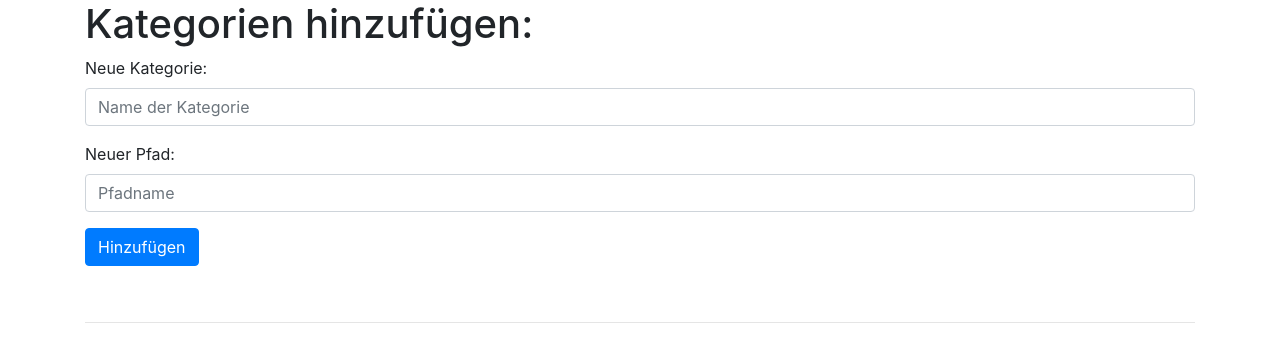
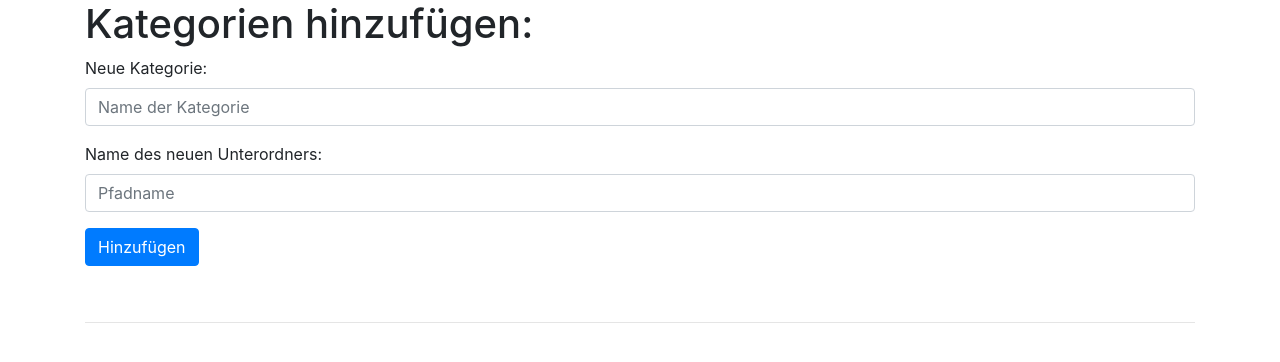
Before and after one commit to Dirki74/dms, a Flask app: page /add_cat in a window 1280 px wide. Shown: the part 56-418 px from the top of the page. Run offline with Flask 2, Linux system fonts and the light colour scheme; the visitor is signed in with stand-in values (Sample User, id 1); some libraries are stand-ins or nearby versions.

Commit message:
Version 1.0

```diff
--- a/app.py
+++ b/app.py
@@ -18,6 +18,9 @@ import io
 #  Privatsphäre in einzelansicht berücksichtigen
 #  Privatsphäre in Download berücksichtigen
 #  Suche in welcome mit Privatsphäre komplettieren
+#  in  Dateiauswahl Auswahl auf erlaubte Dateien beschränken. Ansatz: str = ','.join(ext)
+#  Fehler bei Anlegen einer bereits vorhandenen Kategorie entfernen
+#  Bei Kategorie löschen "Bitte Auswählen" in "vorhandene Dateien löschen" ändern und entsprechende Funktion einfügen
 
 
 app = Flask(__name__)
@@ -758,23 +761,40 @@ def welcome():
                 docs1 = c.fetchall()
 
         else:
-            params = (searchstring, cats)
-            sql = """SELECT * FROM docs WHERE LOWER (keywords) like ? and category is ?"""
+            #TODO
+            # Aktuell ein Bug, der alle Dokumente Ausgibt, obwohl Keyword oder docname nicht passen
+            params = (name, searchstring, cats)
+            # sql = """SELECT * FROM docs WHERE LOWER (keywords) like ? and category is ?"""
+            sql = """SELECT * FROM (SELECT * FROM docs WHERE owner = ? OR private = 0) WHERE LOWER (keywords) like ? AND category IS ?"""
             c.execute(sql, params)
             docs = c.fetchall()
-            sql = """SELECT * FROM docs WHERE LOWER (doc_name) like ? and category is ?"""
+            # sql = """SELECT * FROM docs WHERE LOWER (doc_name) like ? and category is ?"""
+            sql = """SELECT * FROM (SELECT * FROM docs WHERE owner = ? OR private = 0) WHERE LOWER (doc_name) like ? AND category IS ?"""
             c.execute(sql, params)
             docs1 = c.fetchall()
 
         if searchstring == "":
-            if cats == "alle":
-                sql = """SELECT * FROM docs"""
-                c.execute(sql)
+
+            if is_admin():
+                if cats == "alle":
+                    sql = """SELECT * FROM docs"""
+                    c.execute(sql)
+                else:
+                    params = (cats,)
+                    sql = """SELECT * FROM docs WHERE category is ?"""
+                    c.execute(sql, params)
+                docs1 = c.fetchall()
+
             else:
-                params = (cats, )
-                sql = """SELECT * FROM docs WHERE category is ?"""
-                c.execute(sql, params)
-            docs1 = c.fetchall()
+                if cats == "alle":
+                    params = (name, )
+                    sql = """SELECT * FROM docs WHERE owner = ? OR private = 0"""
+                    c.execute(sql, params)
+                else:
+                    params = (cats, name)
+                    sql = """SELECT * FROM docs WHERE category is ? AND owner = ? OR private = 0"""
+                    c.execute(sql, params)
+                docs1 = c.fetchall()
 
         conn.close()
         docsall = docs + docs1
@@ -801,6 +821,7 @@ def add_doc():
     c = conn.cursor()
     category = get_category()
     isreadonly = is_readonly()
+    allowed_extension = get_extensions()
 
     if 'name' not in session:
         flash("Sie müssen sich erst einloggen!")
@@ -856,11 +877,11 @@ def add_doc():
             conn.commit()
             conn.close()
             flash("Dokument erfolgreich hochgeladen!")
-            return render_template('add_doc.html', category=category)
+            return render_template('add_doc.html', category=category, allowed_extension=allowed_extension)
         else:
             flash("Ungültige Dateiendung!")
 
-    return render_template('add_doc.html', category=category)
+    return render_template('add_doc.html', category=category, allowed_extension=allowed_extension)
 
 
 @app.route('/logout')
@@ -1061,9 +1082,9 @@ def admin_statistics():
 
 def get_uploadsize():
     size = 0
-    Folderpath = os.path.join(basedir, "upload")
+    folderpath = os.path.join(basedir, "upload")
 
-    for path, dirs, files in os.walk(Folderpath):
+    for path, dirs, files in os.walk(folderpath):
         for f in files:
             fp = os.path.join(path, f)
             size += os.path.getsize(fp)
@@ -1077,4 +1098,4 @@ def get_uploadsize():
 
 
 if __name__ == "__main__":
-    app.run(debug=True)  # bei Produkticsystemen mus das debugging auf False gesetzt werden.
+    app.run(debug=True)  # bei Produktivsystemen mus das debugging auf False gesetzt werden.
--- a/templates/about.html
+++ b/templates/about.html
@@ -11,7 +11,7 @@
     <p>Ein kleines DMS-Tool</p>
     <p>von Dirk Maric</p>
     <p>Die Verwendung dieses Skriptes erfolgt auf eigene Gefahr und ohne Anspruch aus Support.</p>
-    <p>Es gilt die <a href="http://www.gnu.org/licenses/gpl-3.0.html" target="_blank">GPL</a> </p>
+    <p>Es gilt die <a href="http://www.gnu.org/licenses/gpl-3.0.html" target="_blank">GPL</a> (eine Offline-Kopie liegt bei)</p>
     <p>Link zu  <a href="https://github.com/Dirki74/dms" target="_blank">Github</a> </p>
 
     </body>
--- a/templates/add_cat.html
+++ b/templates/add_cat.html
@@ -14,7 +14,7 @@
                    class="form-control">
         </div>
         <div class="form-group">
-            <label for="newcatpath">Neuer Pfad:</label>
+            <label for="newcatpath">Name des neuen Unterordners:</label>
             <input type="text" name="newcatpath" placeholder="Pfadname"
                    class="form-control">
         </div>
--- a/templates/add_doc.html
+++ b/templates/add_doc.html
@@ -20,6 +20,7 @@
 
         <div class="form-group">
             <label for ="file">Bitte wählen Sie die Datei aus:</label><br>
+            <p>Erlaubte Dateiendungen: {{ allowed_extension }}</p>
         <input type=file name=file>
     </div>
     <div>
--- a/templates/base-login.html
+++ b/templates/base-login.html
@@ -32,9 +32,6 @@
         </button>
         <div class="collapse navbar-collapse" id="navbarNav">
             <ul class="navbar-nav">
-            <li class="nav-item active">
-                <a class="nav-link"  href="{{url_for('about')}}">?</a>
-            </li>
             </ul>
         </div>
     </nav>
```
